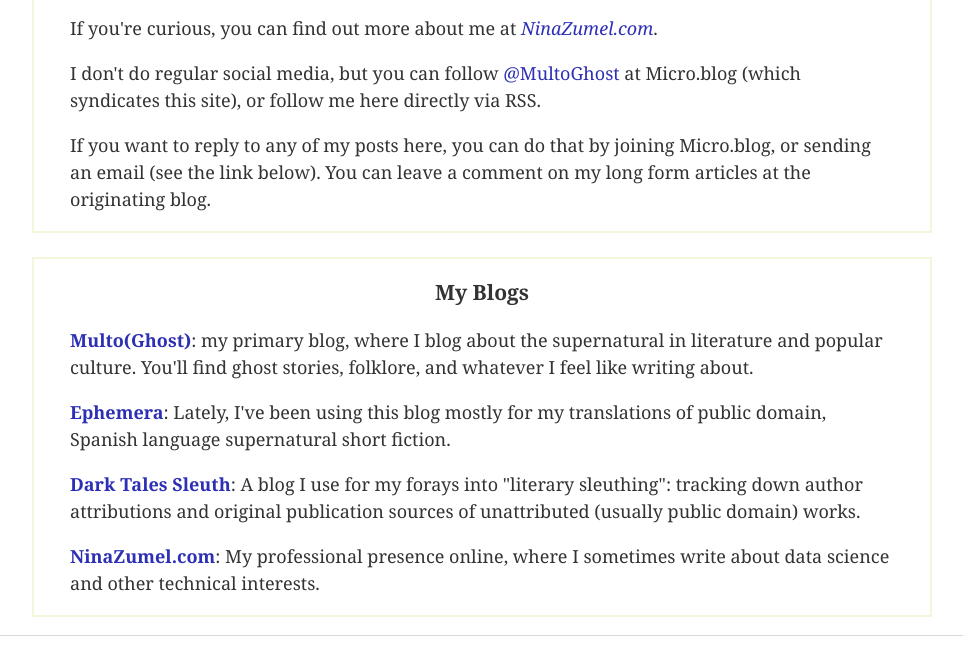
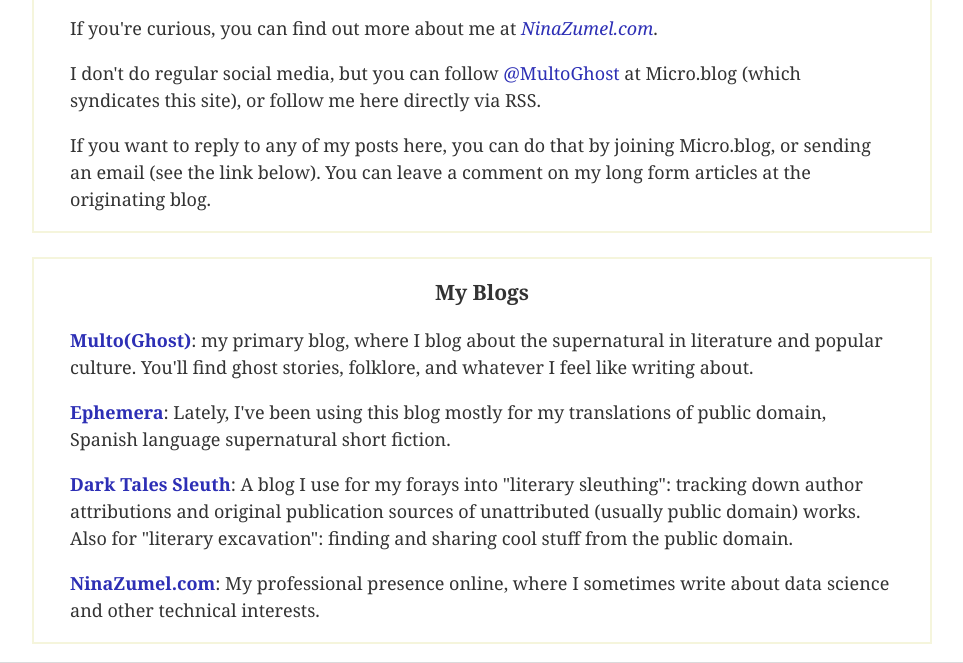
Before and after one commit to NinaZumel/short_thoughts, an Eleventy site: page content/pages/about.md in a window 1280 px wide. Shown: the part 494-1157 px from the top of the page, without its empty margins (158-1121 px from the left). Built offline with nearby package versions, Linux system fonts and the light colour scheme; Eleventy itself is replaced by a stand-in of ours; files that its build step writes are made by us from their sources.

Commit message:
small test change

```diff
--- a/content/pages/about.md
+++ b/content/pages/about.md
@@ -40,7 +40,7 @@
 
     [**Ephemera**](https://exiw.wordpress.com): Lately, I've been using this blog mostly for my translations of public domain, Spanish language supernatural short fiction.
 
-    [**Dark Tales Sleuth**](https://ninazumel.com/dark_tales_sleuth/): A blog I use for my forays into "literary sleuthing": tracking down author attributions and original publication sources of unattributed (usually public domain) works.
+    [**Dark Tales Sleuth**](https://ninazumel.com/dark_tales_sleuth/): A blog I use for my forays into "literary sleuthing": tracking down author attributions and original publication sources of unattributed (usually public domain) works. Also for "literary excavation": finding and sharing cool stuff from the public domain.
 
     [**NinaZumel.com**](https://ninazumel.com): My professional presence online, where I sometimes write about data science and other technical interests.
 </div>
```
